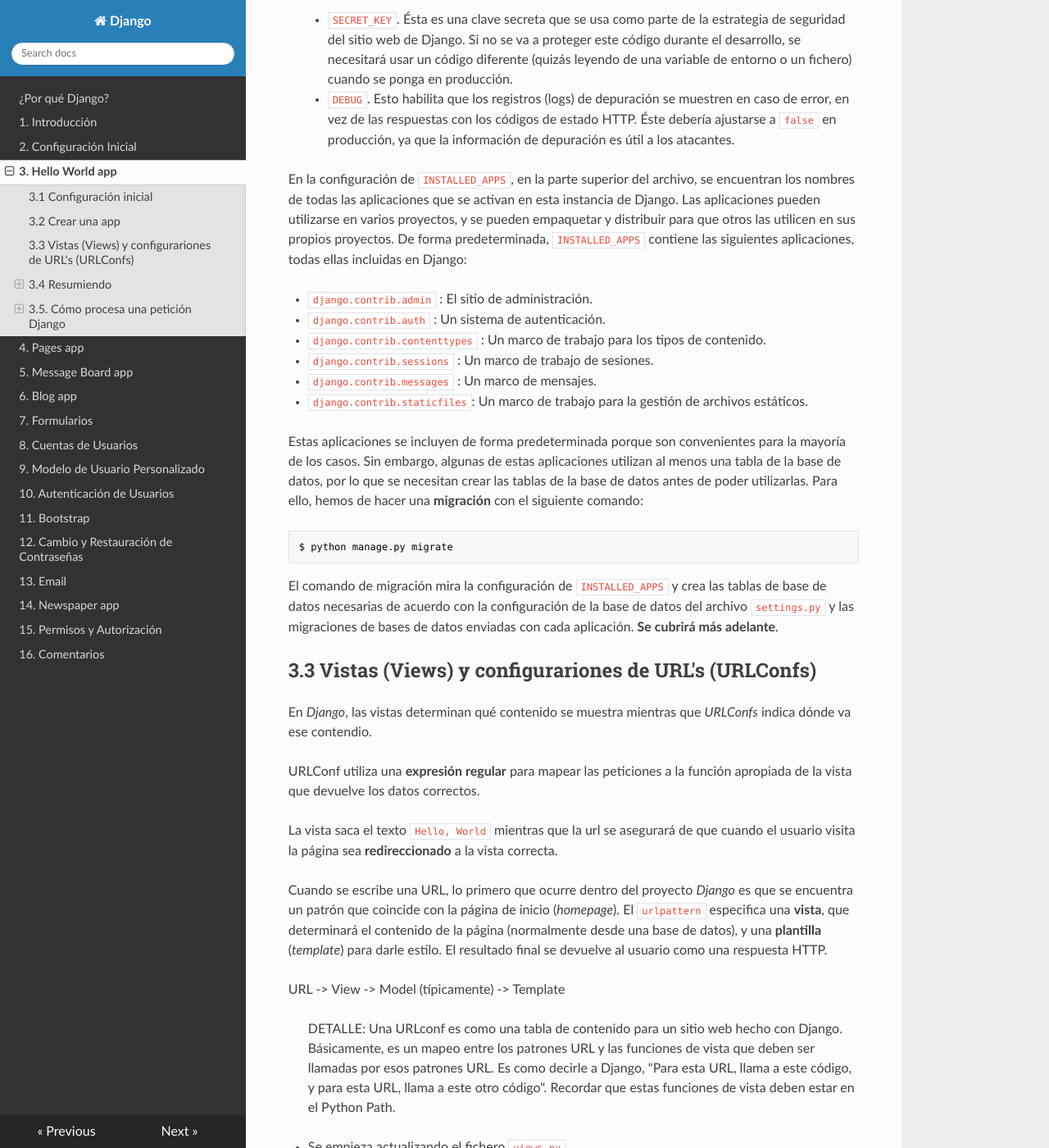
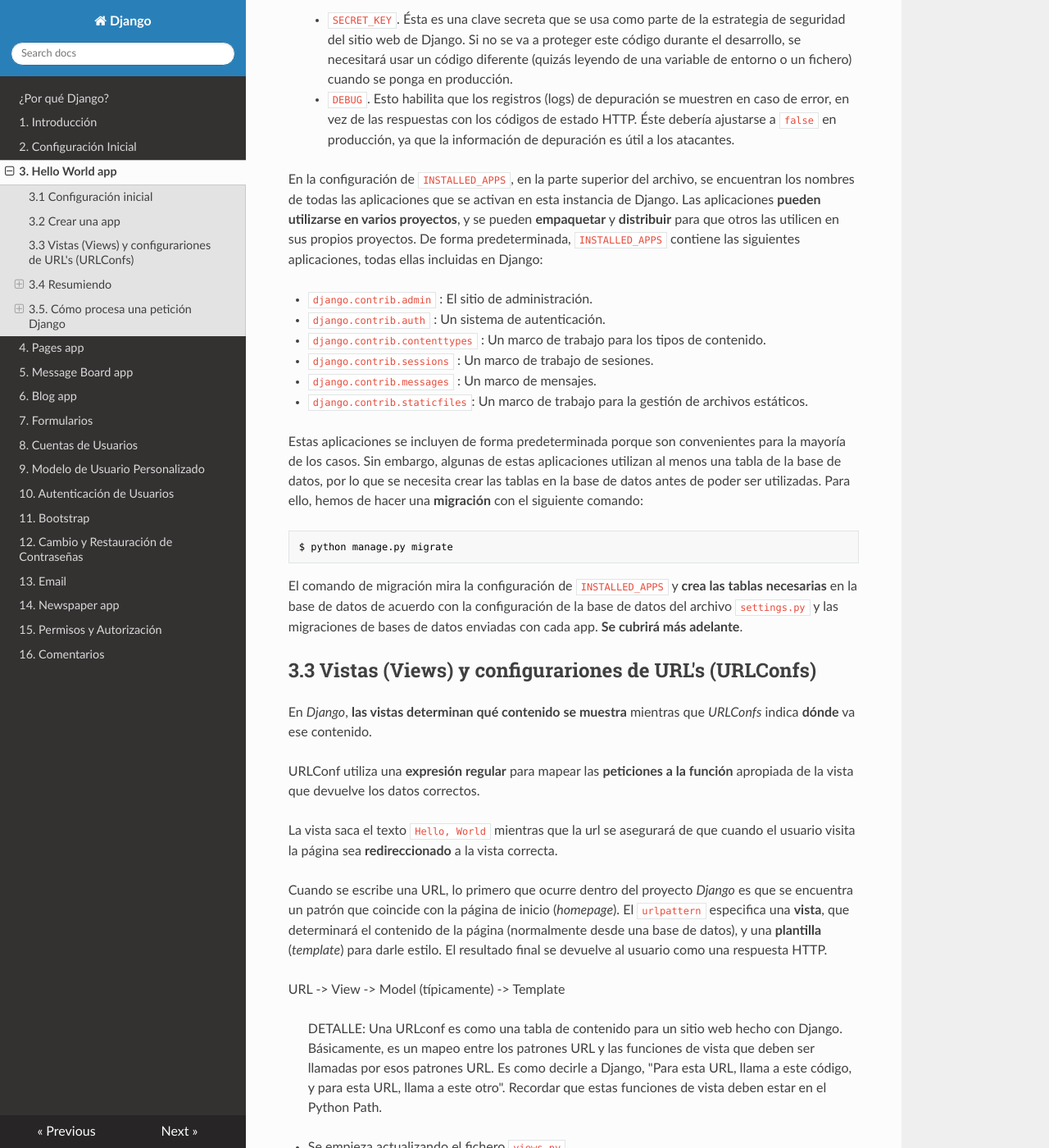
Before and after one commit to mentecatoDev/django, an MkDocs documentation site: the page built from docs/03_hello_world_app.md, in a window 1280 px wide and 1400 px high, scrolled down 2388 px. Shown: the whole window at 82% size. Built offline with MkDocs 1.6.1, drawn with Linux system fonts in a browser that asks for light colours; nearby versions of some CDN libraries; some of the changed text lies outside the part shown.

Commit message:
Añade pequeños cambios en 01, 03 y 04

````diff
--- a/docs/03_hello_world_app.md
+++ b/docs/03_hello_world_app.md
@@ -104,7 +104,7 @@
 > - `SECRET_KEY`. Ésta es una clave secreta que se usa como parte de la estrategia de seguridad del sitio web de Django. Si no se va a proteger este código durante el desarrollo, se necesitará usar un código diferente (quizás leyendo de una variable de entorno o un fichero)  cuando se ponga en producción.
 > - `DEBUG`. Esto habilita que los registros (logs) de  depuración se muestren en caso de error, en vez de las respuestas con los códigos de estado HTTP. Éste debería ajustarse a `false` en producción, ya que la información de depuración es útil a los atacantes.
 
-En la configuración de `INSTALLED_APPS`, en la parte superior del archivo, se encuentran los nombres de todas las aplicaciones que se activan en esta instancia de Django. Las aplicaciones pueden utilizarse en varios proyectos, y se pueden empaquetar y distribuir para que otros las utilicen en sus propios proyectos. De forma predeterminada, `INSTALLED_APPS` contiene las siguientes aplicaciones, todas ellas incluidas en Django:
+En la configuración de `INSTALLED_APPS`, en la parte superior del archivo, se encuentran los nombres de todas las aplicaciones que se activan en esta instancia de Django. Las aplicaciones **pueden utilizarse en varios proyectos**, y se pueden **empaquetar** y **distribuir** para que otros las utilicen en sus propios proyectos. De forma predeterminada, `INSTALLED_APPS` contiene las siguientes aplicaciones, todas ellas incluidas en Django:
 
 - `django.contrib.admin` : El sitio de administración.
 - `django.contrib.auth` : Un sistema de autenticación.
@@ -113,19 +113,19 @@
 - `django.contrib.messages` : Un marco de mensajes.
 - `django.contrib.staticfiles`: Un marco de trabajo para la gestión de archivos estáticos.
 
-Estas aplicaciones se incluyen de forma predeterminada porque son convenientes para la mayoría de los casos. Sin embargo, algunas de estas aplicaciones utilizan al menos una tabla de la base de datos, por lo que se necesitan crear las tablas de la base de datos antes de poder utilizarlas. Para ello, hemos de hacer una **migración** con el siguiente comando:
+Estas aplicaciones se incluyen de forma predeterminada porque son convenientes para la mayoría de los casos. Sin embargo, algunas de estas aplicaciones utilizan al menos una tabla de la base de datos, por lo que se necesita crear las tablas en la base de datos antes de poder ser utilizadas. Para ello, hemos de hacer una **migración** con el siguiente comando:
 
 ```bash
 $ python manage.py migrate
 ```
 
-El comando de migración mira la configuración de `INSTALLED_APPS` y crea las tablas de base de datos necesarias de acuerdo con la configuración de la base de datos del archivo `settings.py` y las migraciones de bases de datos enviadas con cada aplicación. **Se cubrirá más adelante**.
+El comando de migración mira la configuración de `INSTALLED_APPS` y **crea las tablas necesarias** en la base de datos de acuerdo con la configuración de la base de datos del archivo `settings.py` y las migraciones de bases de datos enviadas con cada app. **Se cubrirá más adelante**.
 
 ## 3.3 Vistas (Views) y configurariones de URL's (URLConfs)
 
-En *Django*, las vistas determinan qué contenido se muestra mientras que *URLConfs* indica dónde va ese contendio.
+En *Django*, **las vistas determinan qué contenido se muestra** mientras que *URLConfs* indica **dónde** va ese contenido.
 
-URLConf utiliza una **expresión regular** para mapear las peticiones a la función apropiada de la vista que devuelve los datos correctos.
+URLConf utiliza una **expresión regular** para mapear las **peticiones a la función** apropiada de la vista que devuelve los datos correctos.
 
 La vista saca el texto `Hello, World` mientras que la url se asegurará de que cuando el usuario visita la página sea **redireccionado** a la vista correcta.
 
@@ -135,7 +135,7 @@
 
 
 > DETALLE:
-> Una URLconf es como una tabla de contenido para un sitio web hecho con Django. Básicamente, es un mapeo entre los patrones URL y las funciones de vista que deben ser llamadas por esos patrones URL. Es como decirle a Django, "Para esta URL, llama a este código, y para esta URL, llama a este otro código". Recordar que estas funciones de vista deben estar en el Python Path.
+> Una URLconf es como una tabla de contenido para un sitio web hecho con Django. Básicamente, es un mapeo entre los patrones URL y las funciones de vista que deben ser llamadas por esos patrones URL. Es como decirle a Django, "Para esta URL, llama a este código, y para esta URL, llama a este otro". Recordar que estas funciones de vista deben estar en el Python Path.
 
 - Se empieza actualizando el fichero `views.py`
 
@@ -158,10 +158,10 @@
 >
 > - Primero, se importa la clase `HttpResponse`, que vive en el módulo `django.http`. Se necesita importar esta clase porque se usa más tarde en el código.
 >
-> - A continuación, se define una función llamada `homePageView`- la función de la vista.
+> - A continuación, se define una función llamada `homePageView` -la función de la vista.
 >
 >   Cada función `view` toma al menos un parámetro, llamado `request` por convención. Se trata de un objeto que contiene información sobre la solicitud web actual que ha activado esta vista, y es una instancia de la clase `django.http.HttpRequest`.
->   En este ejemplo, no se hace nada con la solicitud , pero debe ser el primer parámetro de la vista de todos modos. Téngase en cuenta que el nombre de la función de la vista no importa; no tiene que estar nombrada de una forma determinada para que Django la reconozca. Se le llama `homePageView` aquí, porque ese nombre indica claramente lo esencial de la vista, pero también podría llamarse `hola_mundo_maravilloso_y_hermoso`, o algo igualmente repugnante. En breve, se iluminará el camino de cómo Django encuentra esta función.  La función es una línea que devuelve un objeto `HttpResponse` instanciado con el texto `Hello, world!`.
+>   En este ejemplo, no se hace nada con la solicitud , pero debe ser el primer parámetro de la vista de todos modos. Téngase en cuenta que el nombre de la función de la vista no importa; no tiene que estar nombrada de una forma determinada para que Django la reconozca. Aquí se le llama `homePageView`, porque ese nombre indica claramente lo esencial de la vista, pero también podría llamarse `hola_mundo_maravilloso_y_hermoso`, o algo igualmente repugnante. En breve, se iluminará el camino de cómo Django encuentra esta función.  La función es una línea que devuelve un objeto `HttpResponse` instanciado con el texto `Hello, world!`.
 >   La principal lección aquí es ésta: **una vista es sólo una función Python que toma una `HttpRequest` como primer parámetro y devuelve una instancia de `HttpResponse`**. Para que una función Python sea una vista Django, debe hacer estas dos cosas. (Hay excepciones, pero se verán más tarde).
 
 - Ahora a configurar *urls*. Crear un nuevo archivo `urls.py` dentro del directorio `pages`.
--- a/mkdocs.yml
+++ b/mkdocs.yml
@@ -1,6 +1,6 @@
 site_name: Django
 nav:
-  - ¿Por qué Django? : por_que_django.md
+  - ¿Por qué Django? : 00_por_que_django.md
   - 1. Introducción : 01_introduccion.md
   - 2. Configuración Inicial : 02_configuracion_inicial.md
   - 3. Hello World app : 03_hello_world_app.md
````
Also changed, not shown: other parts of docs/03_hello_world_app.md (+3 -3 lines), docs/01_introduccion.md (+2 -1 lines), docs/04_pages_app.md (+6 -6 lines).
